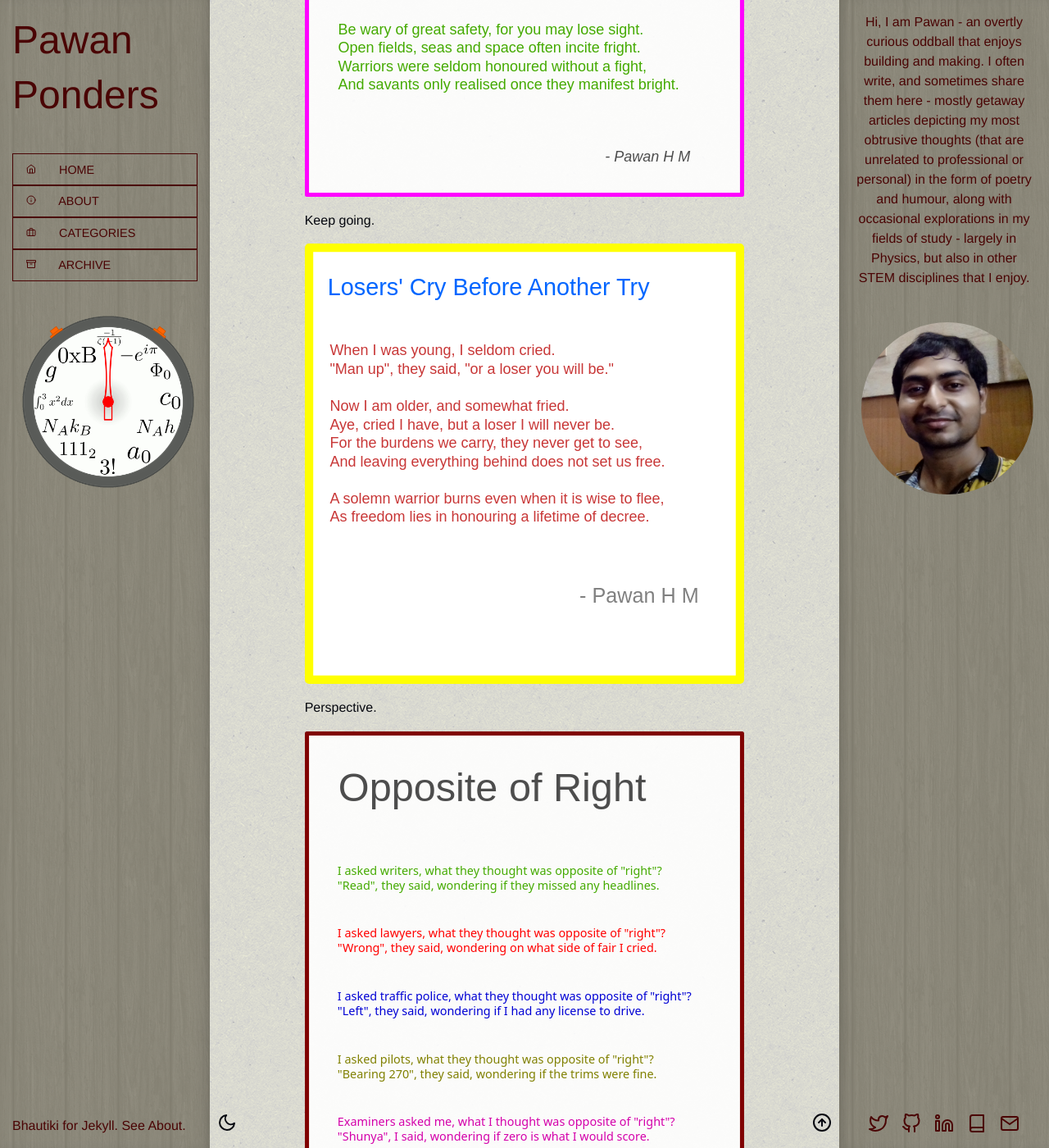
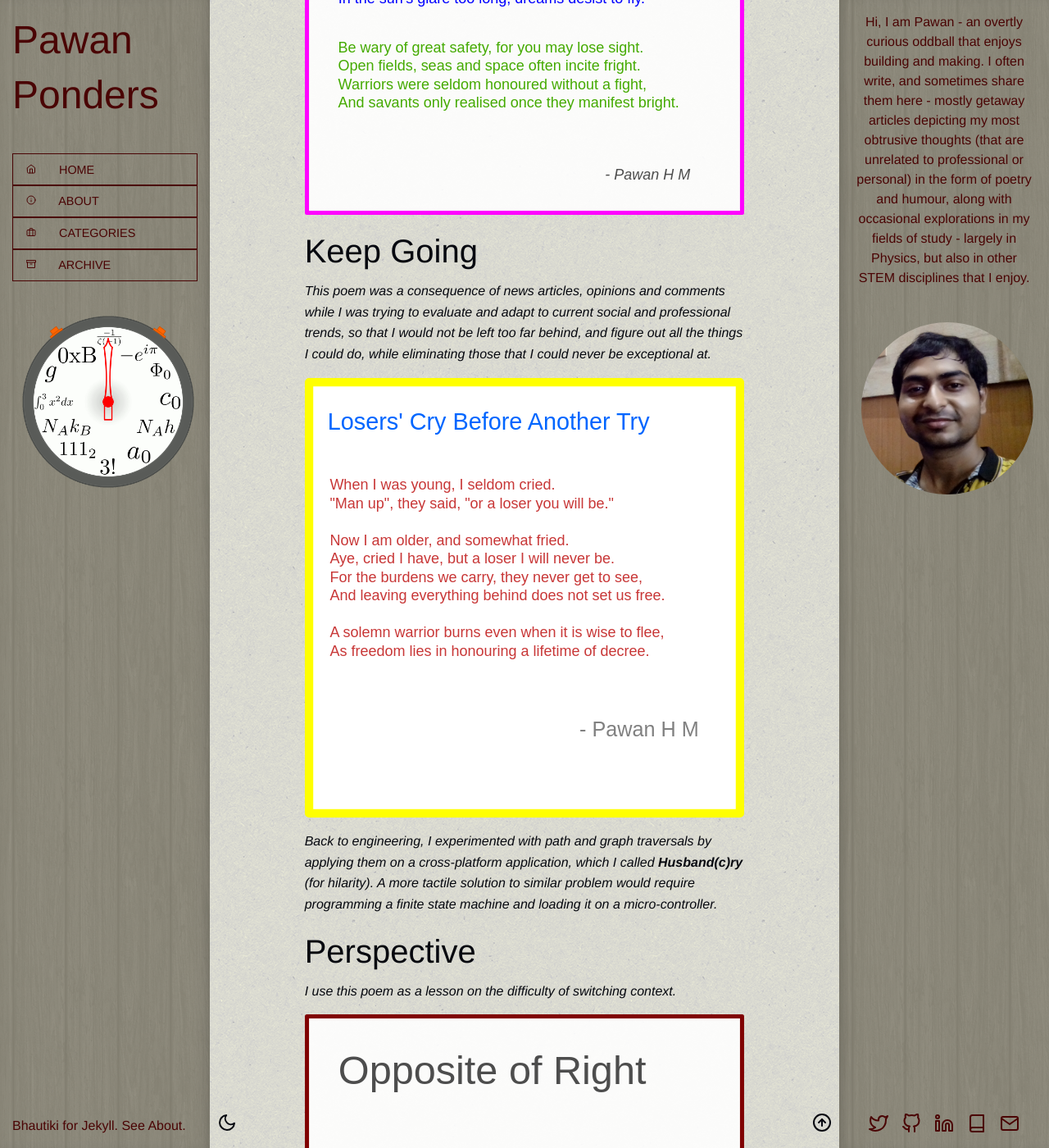
Before and after one commit to pawanmsr/pawanmsr.github.io, a Jekyll site: the page built from _posts/2023-06-15-take-a-break.markdown, in a window 1280 px wide and 1400 px high, scrolled down 786 px. Shown: the whole window at 82% size. Built offline with Jekyll 4.4.1, drawn with Linux system fonts in a browser that asks for light colours; some of the changed text lies outside the part shown.

Commit message:
Tab (#41)

```diff
--- a/_posts/2023-06-15-take-a-break.markdown
+++ b/_posts/2023-06-15-take-a-break.markdown
@@ -3,20 +3,26 @@ layout: post
 title:  "Take a Break"
 description:    "We all need to relax every once in a while."
 date:   2023-06-15 19:56 +0530
-updated: 2025-02-28 15:45 +0530
+updated: 2025-05-25 22:30 +0530
 categories: [fun]
 toc: false
 ---
 
-A dose of motivation.
+## A Dose of Motivation
 
 ![Take A Break](/assets/img/posts/tab.svg)
 
-Keep going.
+## Keep Going
+
+*This poem was a consequence of news articles, opinions and comments while I was trying to evaluate and adapt to current social and professional trends, so that I would not be left too far behind, and figure out all the things I could do, while eliminating those that I could never be exceptional at.*
 
 ![Losers' Cry Before Another Try](/assets/img/posts/lcbat.svg)
 
-Perspective.
+*Back to engineering, I experimented with path and graph traversals by applying them on a cross-platform application, which I called [Husband(c)ry](https://drive.google.com/file/d/1dWO48w6JSjfZhGTcCgc64NsyU-y8N965/view) (for hilarity). A more tactile solution to similar problem would require programming a finite state machine and loading it on a micro-controller.*
+
+## Perspective
+
+*I use this poem as a lesson on the difficulty of switching context.*
 
 ![Opposite of Right](/assets/img/posts/oor.svg)
 
```
